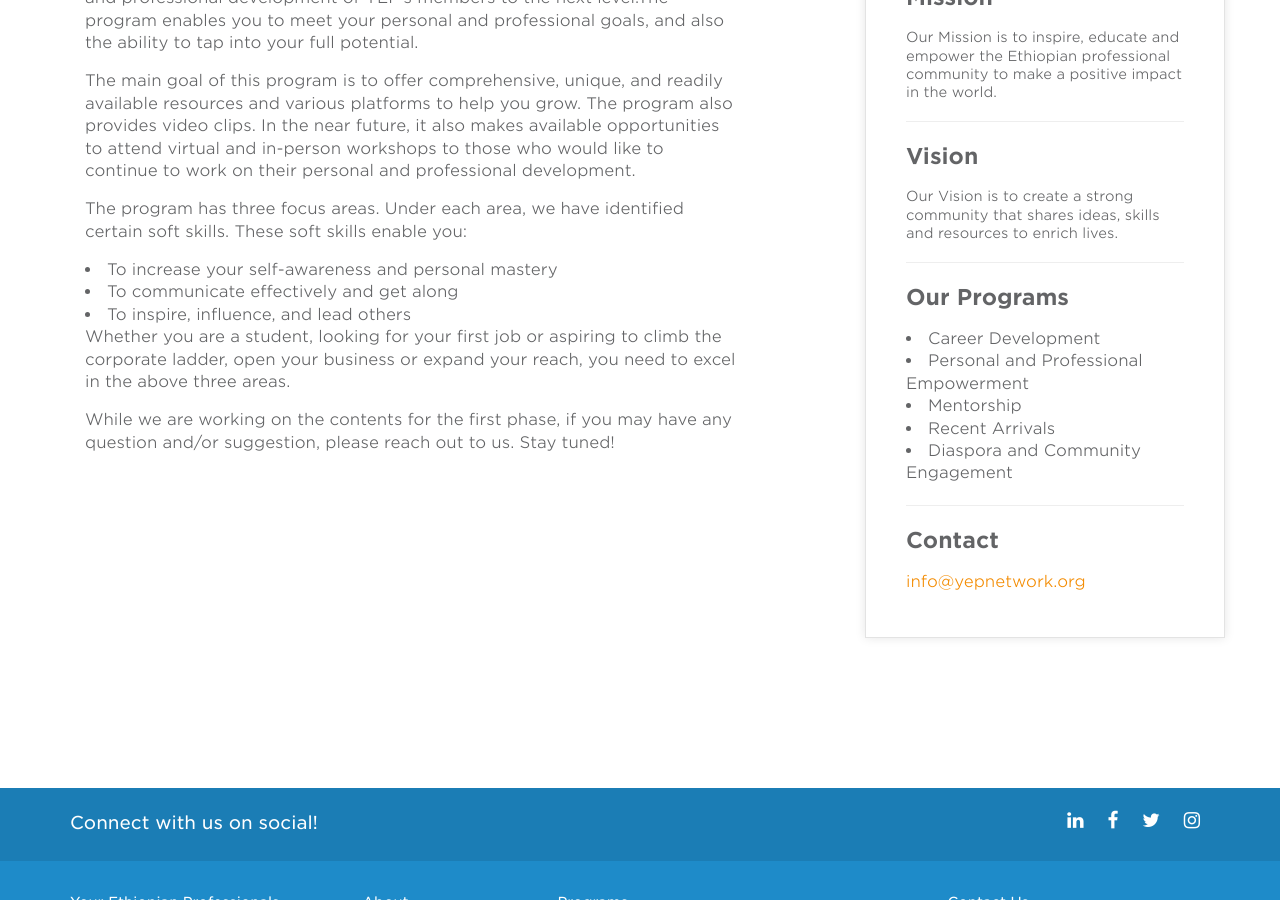
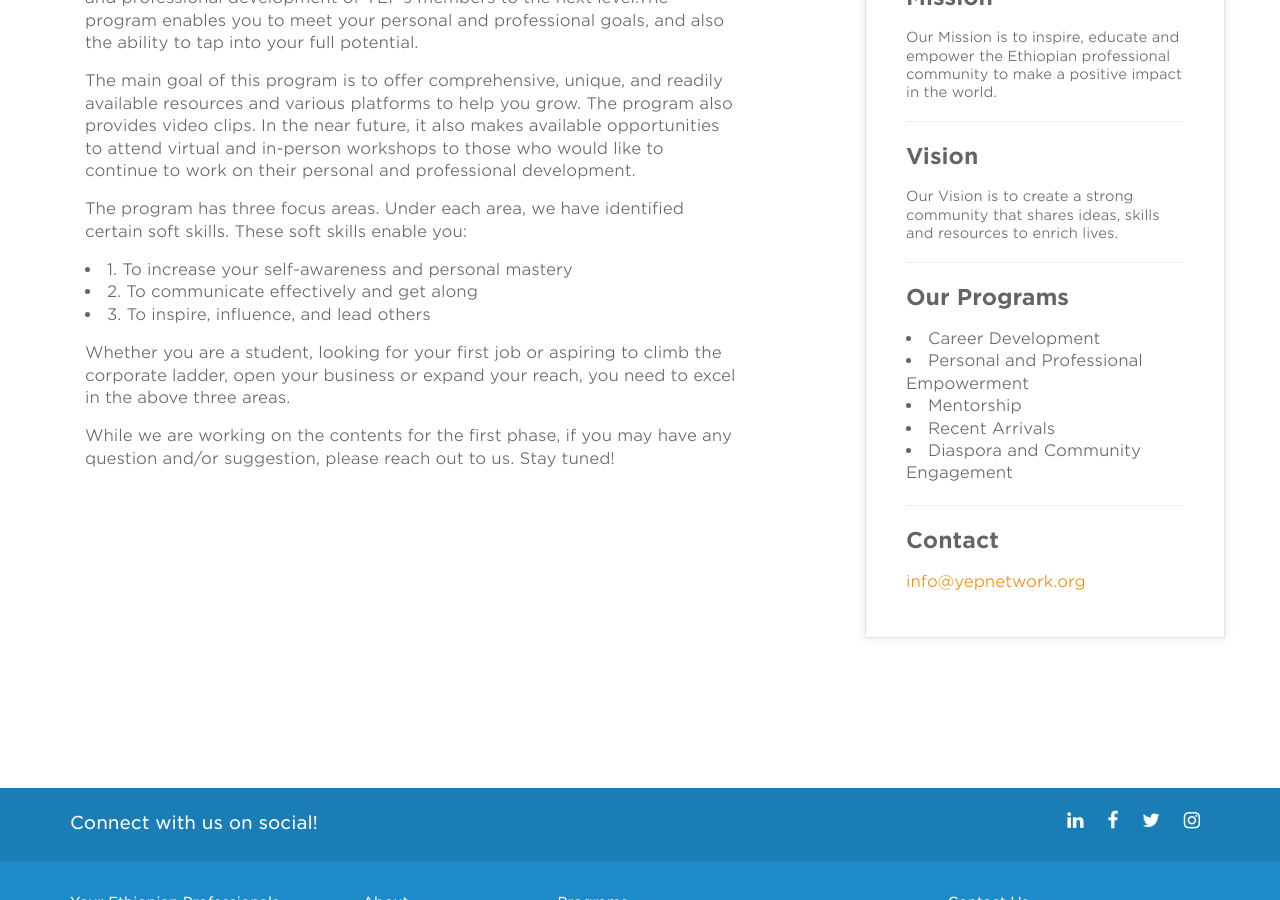
Before and after one commit to YEPNetwork/yepnetwork.github.io, a Jekyll site: the page built from _programs/b_personal-professional-empowerment.html, in a window 1280 px wide and 900 px high, scrolled down 369 px. Built offline with Jekyll 4.4.1, drawn with Linux system fonts in a browser that asks for light colours; nearby versions of some CDN libraries.

Commit message:
Update b_personal-professional-empowerment.html

```diff
--- a/_programs/b_personal-professional-empowerment.html
+++ b/_programs/b_personal-professional-empowerment.html
@@ -16,10 +16,12 @@ featured: true
 
 <p> The main goal of this program is to offer comprehensive, unique, and readily available resources and various platforms to help you grow. The program also provides video clips. In the near future, it also makes available opportunities to attend virtual and in-person workshops to those who would like to continue to work on their personal and professional development.</p>
 
-<p> The program has three focus areas. Under each area, we have identified certain soft skills. These soft skills enable you:
-<li>To increase your self-awareness and personal mastery </li>
-<li> To communicate effectively and get along </li>
-<li>  To inspire, influence, and lead others </li>
+<p>
+ The program has three focus areas. Under each area, we have identified certain soft skills. These soft skills enable you:
+<li>1. To increase your self-awareness and personal mastery </li>
+<li>2. To communicate effectively and get along </li>
+<li>3. To inspire, influence, and lead others </li>
+</p>
 <p> Whether you are a student, looking for your first job or aspiring to climb the corporate ladder, open your business or expand your reach, you need to excel in the above three areas.</p>
 <p>While we are working on the contents for the first phase, if you may have any question and/or suggestion, please reach out to us. Stay tuned!</p>
     </div>
```
